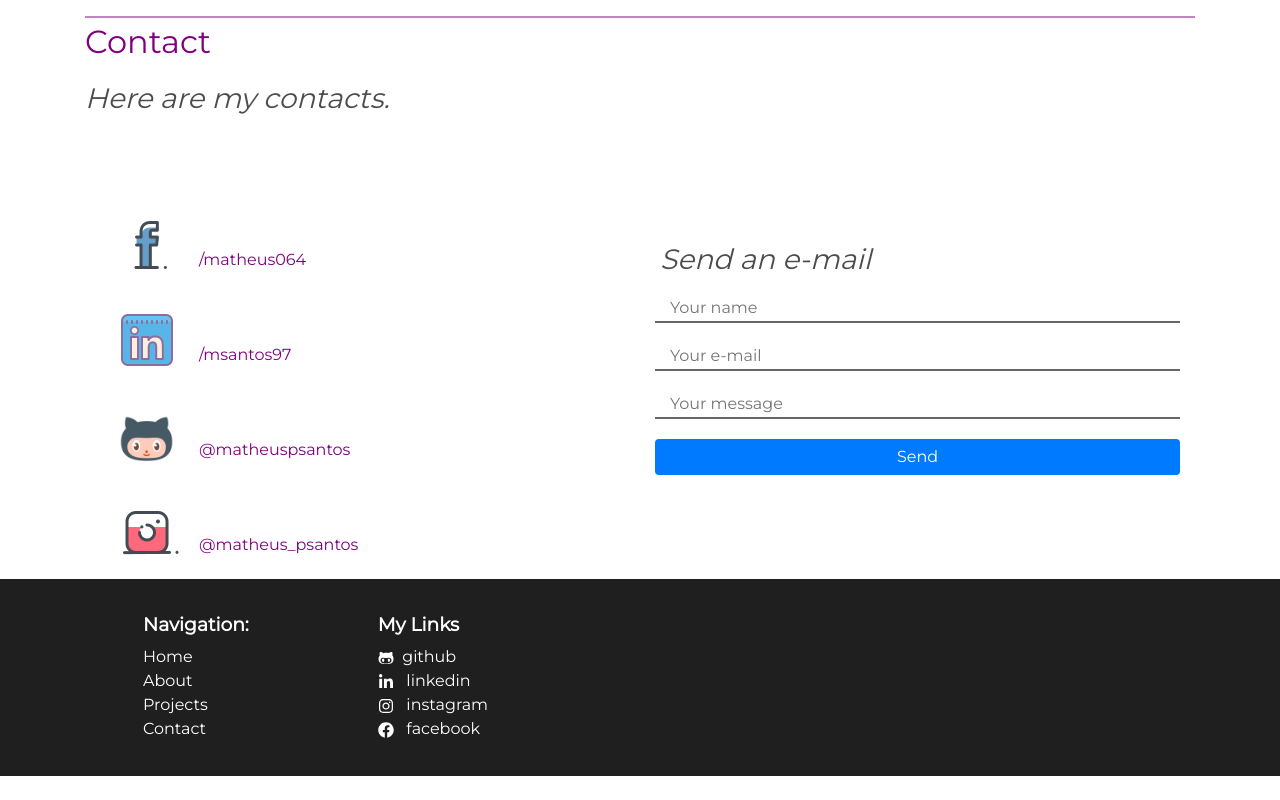
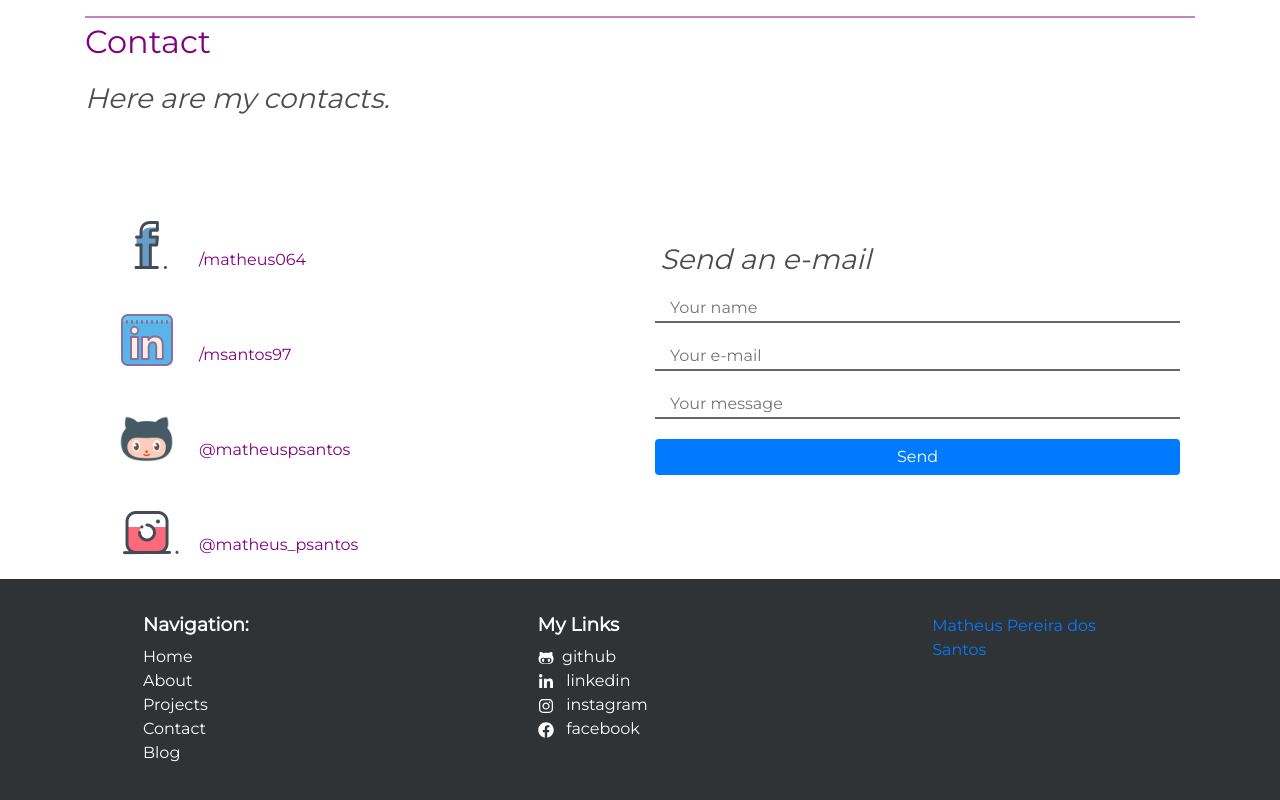
Before and after one commit to MatheusPSantos/matheuspsantos.github.io, a Next.js app: page / in a window 1280 px wide. Shown: the part 2247-3047 px from the top of the page. Before the commit the page ends 3023 px from the top, so only its background shows below. Built offline with nearby package versions, Linux system fonts and the light colour scheme.

Commit message:
add linkedin badge

```diff
--- a/components/footer/index.js
+++ b/components/footer/index.js
@@ -10,6 +10,7 @@ export default function Footer() {
         <LinkObj href="#about">About</LinkObj>
         <LinkObj href="#my-projects">Projects</LinkObj>
         <LinkObj href="#contact">Contact</LinkObj>
+        <LinkObj href="/blog">Blog</LinkObj>
       </ColLinks>
       <ColLinks>
         <FooterTitle>My Links</FooterTitle>
@@ -18,6 +19,23 @@ export default function Footer() {
         <LinkObj target="_blank" href="https://instagram.com/matheus_psantos"><FaInstagram /> &nbsp; instagram</LinkObj>
         <LinkObj target="_blank" href="https://facebook.com/matheus064"><FaFacebook /> &nbsp; facebook</LinkObj>
       </ColLinks>
+      <ColLinks>
+        <div
+          className="LI-profile-badge"
+          data-version="v1"
+          data-size="medium"
+          data-locale="pt_BR"
+          data-type="horizontal"
+          data-theme="dark"
+          data-vanity="matheuspesantos">
+          <a
+            className="LI-simple-link"
+            href='https://br.linkedin.com/in/matheuspesantos?trk=profile-badge'
+          >
+            Matheus Pereira dos Santos
+           </a>
+        </div>
+      </ColLinks>
     </FooterSection>
   );
 }
--- a/components/footer/styles.js
+++ b/components/footer/styles.js
@@ -3,7 +3,7 @@ import styled from "styled-components";
 export const FooterSection = styled.footer`
   display: flex;
   flex-direction: row;
-  background: #1f1f1f;
+  background: #303336;
   color: white;
   height: auto;
   width: 100%;
@@ -11,7 +11,7 @@ export const FooterSection = styled.footer`
   margin: 20px 0 0 0;
   position: relative;
   text-decoration: none;
-
+  justify-content: space-between;
 `;
 
 export const ColLinks = styled.div`
--- a/pages/_app.js
+++ b/pages/_app.js
@@ -28,7 +28,7 @@ function MyApp({ Component, pageProps }) {
 
           gtag('config', 'G-V7XQZHP6X2');
           `}} />
-        <script src="https://identity.netlify.com/v1/netlify-identity-widget.js"></script>
+        <script type="text/javascript" src="https://platform.linkedin.com/badges/js/profile.js" async defer></script>
       </Head>
 
       <Component {...pageProps} />
@@ -40,19 +40,6 @@ function MyApp({ Component, pageProps }) {
       <script dangerouslySetInnerHTML={{
         __html: `new WOW().init();`
       }} />
-      <script dangerouslySetInnerHTML={{
-        __html: `
-        if (window.netlifyIdentity) {
-              window.netlifyIdentity.on("init", user => {
-                if (!user) {
-                  window.netlifyIdentity.on("login", () => {
-                    document.location.href = "/admin/";
-                  });
-                }
-              });
-        }
-        `
-      }} />
     </>
   );
 }
```
Also changed, not shown: components/curriculum/index.js (added).
